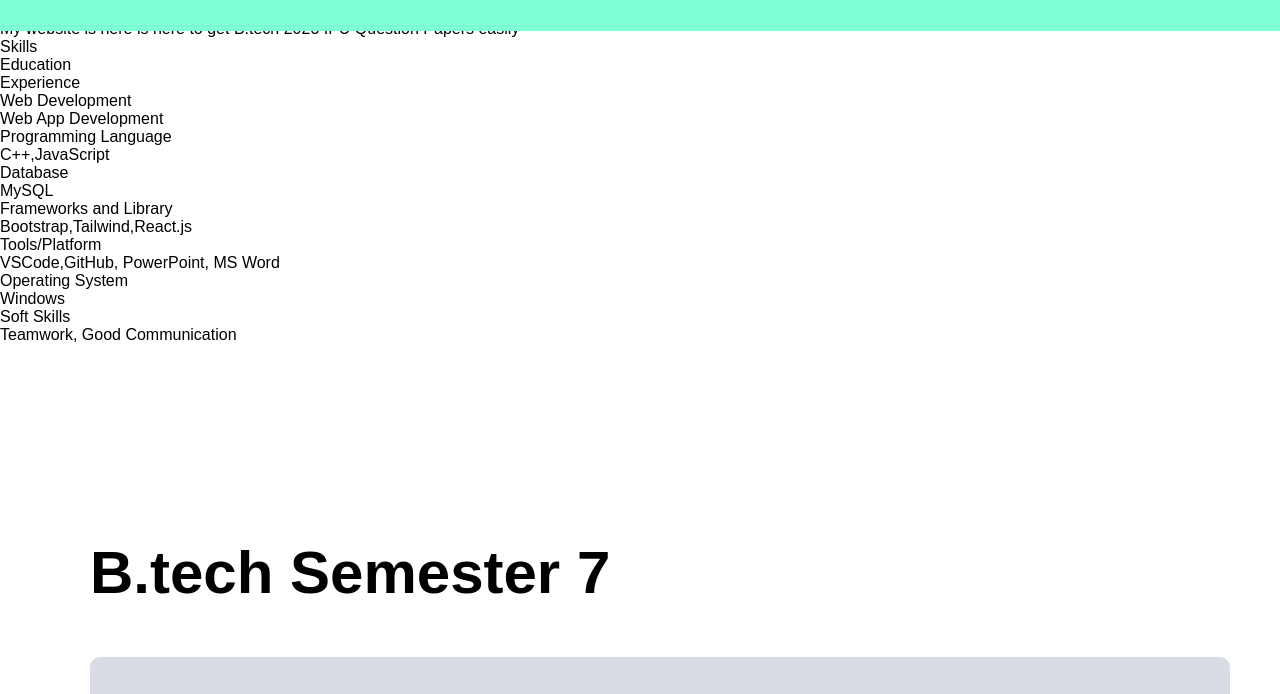
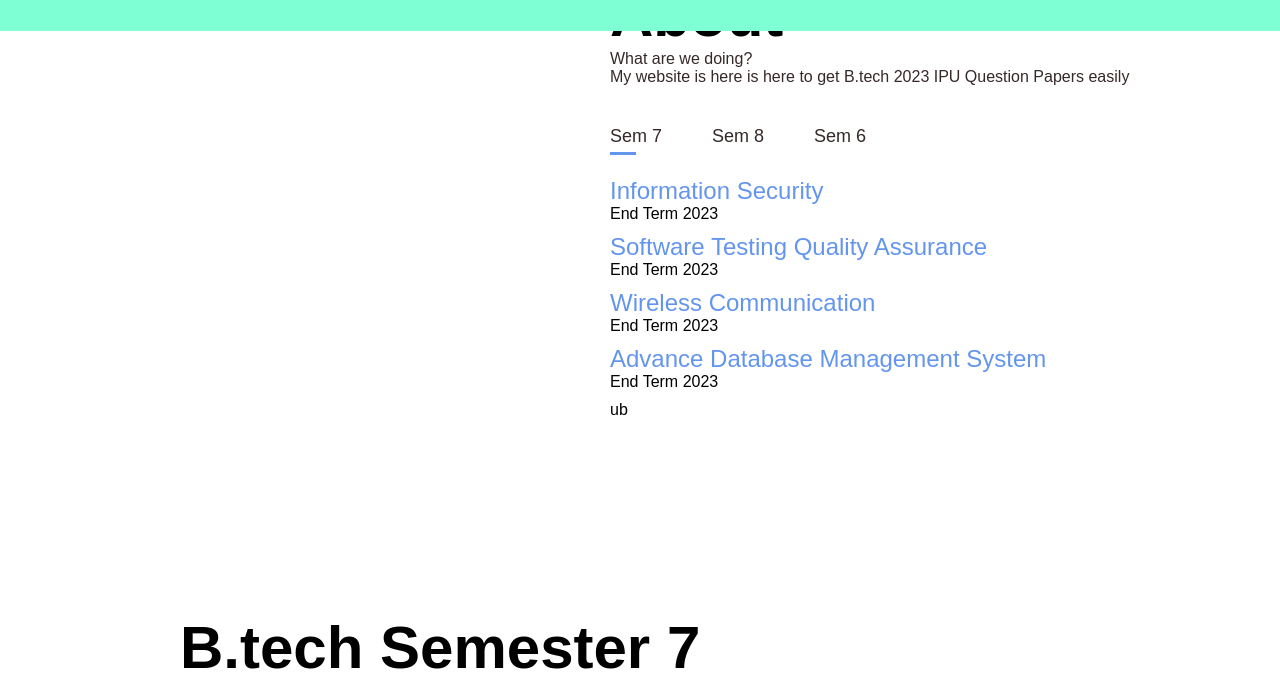
Before and after one commit to shrexa/IPU-stuffs, a plain HTML site: page index.html in a window 1280 px wide. Shown: the part 69-763 px from the top of the page. Drawn offline with Linux system fonts and the light colour scheme.

Commit message:
about's CSS

```diff
--- a/index.html
+++ b/index.html
@@ -34,23 +34,21 @@
                 <img src="myassets/carMe.jpeg">
             </div>
             <div class="about-col-2">
-                <h1 class="subtitle">About Me</h1>
-                <p>My website is here is here to get B.tech 2023 IPU Question Papers easily</p>
+                <h1 class="subtitle">About </h1>
+                <p>What are we doing?<br>My website is here is here to get B.tech 2023 IPU Question Papers easily</p>
 
                 <div class="tab-titles">
-                    <p class="tab-links active-link" onclick="opentab('Skills')">Skills</p>
-                    <p class="tab-links" onclick="opentab('Education')">Education</p>
-                    <p class="tab-links" onclick="opentab('Experience')">Experience</p>
+                    <p class="tab-links active-link" onclick="opentab('Skills')">Sem 7</p>
+                    <p class="tab-links" onclick="opentab('Education')">Sem 8</p>
+                    <p class="tab-links" onclick="opentab('Experience')">Sem 6</p>
                 </div>
                 <div class="tab-contents active-tab" id="Skills">
                     <ul>
-                        <li><span>Web Development</span><br>Web App Development</li>
-                        <li><span>Programming Language</span><br>C++,JavaScript</li>
-                        <li><span>Database</span><br>MySQL</li>
-                        <li><span>Frameworks and Library</span><br>Bootstrap,Tailwind,React.js</li>
-                        <li><span>Tools/Platform</span><br> VSCode,GitHub, PowerPoint, MS Word</li>
-                        <li><span>Operating System</span><br>Windows</li>
-                        <li><span>Soft Skills</span><br> Teamwork, Good Communication</li>
+                        <li><span>Information Security  </span><br>End Term 2023</li>
+                        <li><span>  Software Testing Quality Assurance</span><br>End Term 2023</li>
+                        <li><span>Wireless Communication</span><br>End Term 2023</li>
+                        <li><span>Advance Database Management System</span><br>End Term 2023</li>
+                      ub
                     </ul>
                 </div>
             </div>
--- a/style.css
+++ b/style.css
@@ -21,7 +21,7 @@
     display: flex;
     align-items: center;
     justify-content: space-between;
-    /* margin: 15px auto; */
+    margin-bottom: 65px ;
     padding: 50px;
     background-color: aquamarine;
   }
@@ -103,3 +103,89 @@
     font-weight: 600;
     color: black;
   }
+  /* aboutttttttttt */
+  #about {
+    padding: 50px 90px;
+    color: #000;
+  }
+
+  .row {
+    display: flex;
+    justify-content: space-between;
+    flex-wrap: wrap;
+  }
+
+  .about-col-1 {
+    flex-basis: 35%;
+    padding-left: 90px;
+  }
+
+  .about-col-1 img {
+    width: 80%;
+    border-radius: 15px;
+    /* transition: 1s; */
+  }
+
+  .about-col-2 {
+    flex-basis: 60%;
+    padding-left: 80px;
+  }
+  .about-col-2 p {
+    color: #352929;
+  }
+  .subtitle {
+    font-size: 60px;
+    font-weight: 600;
+    color: black;
+  }
+
+  .tab-titles {
+    display: flex;
+    margin: 40px 0 30px;
+  }
+
+  .tab-links {
+    margin-right: 50px;
+    font-size: 18px;
+    font-weight: 500;
+    cursor: pointer;
+    position: relative;
+    color: black;
+  }
+
+  .tab-links::after {
+    content: "";
+    width: 0;
+    height: 3px;
+    background: cornflowerblue;
+    position: absolute;
+    left: 0;
+    bottom: -8px;
+    transition: 0.5s;
+  }
+  .tab-links:hover{
+    color: rgb(61, 111, 205);
+  }
+
+  .tab-links.active-link::after {
+    width: 50%;
+  }
+
+  .tab-contents ul li {
+    list-style: none;
+    margin: 10px 0;
+  }
+
+  .tab-contents ul li span {
+    font-size: 24px;
+    color: cornflowerblue;
+  }
+
+  .tab-contents {
+    display: none;
+  }
+
+
+  .tab-contents.active-tab {
+    display: block;
+  }
```
